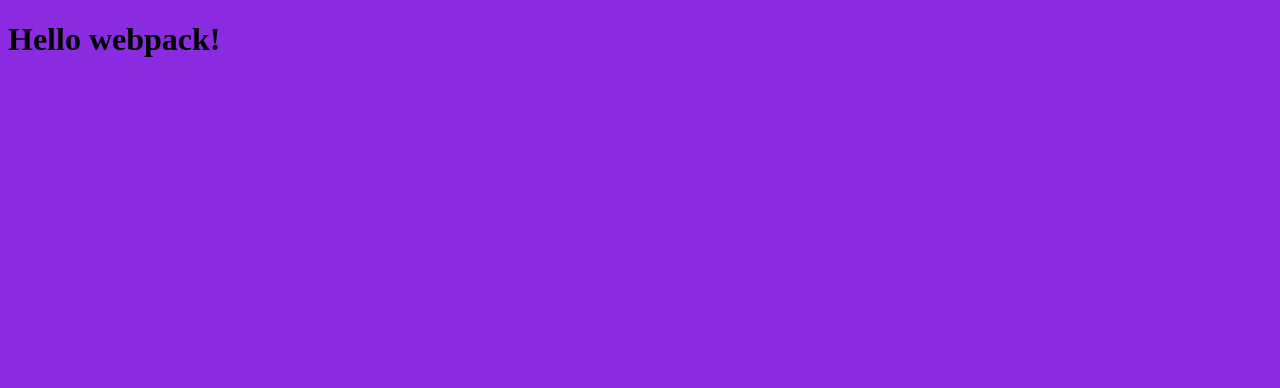
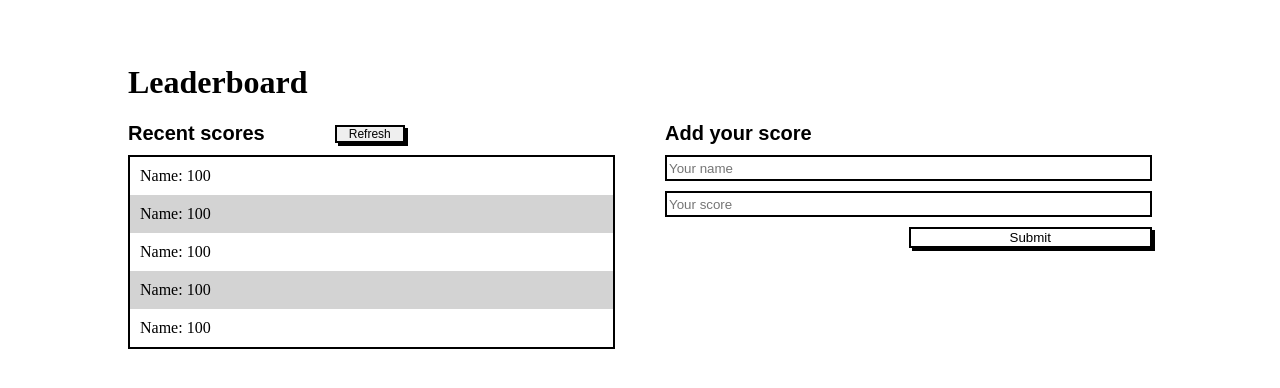
Before and after one commit to AminaBuhari/Leaderboard-, a website built with webpack: page src/index.html in a window 1280 px wide. Built offline with nearby package versions, Linux system fonts and the light colour scheme.

Commit message:
Create leaderboard form

```diff
--- a/src/index.html
+++ b/src/index.html
@@ -3,9 +3,9 @@
   <head>
     <meta charset="UTF-8" />
     <meta name="viewport" content="width=device-width, initial-scale=1.0" />
-    <title>Wbpack Exercise</title>
+    <title>Leaderboard</title>
   </head>
   <body>
-    <h1>Hello webpack!</h1>
+    <h1>Leaderboard</h1>
   </body>
 </html>
--- a/src/index.js
+++ b/src/index.js
@@ -1,10 +1,13 @@
+import form from './modules/form.js';
+import listHolder from './modules/formList.js'
 import './style.css';
 
 function component() {
   const element = document.createElement('div');
+  element.classList.add('container')
 
-  // Lodash, currently included via a script, is required for this line to work
-  element.innerHTML = _.join(['Hello', 'webpack'], ' ');
+  element.appendChild(listHolder());
+  element.appendChild(form());
 
   return element;
 }
--- /dev/null
+++ b/src/modules/form.js
@@ -0,0 +1,31 @@
+export default () => {
+const form = document.createElement('form');
+
+const headerText = document.createElement('h3');
+headerText.classList.add('text-head')
+headerText.innerText = 'Add your score';
+form.appendChild(headerText);
+
+const nameField = document.createElement('input');
+nameField.setAttribute('type', 'text');
+nameField.setAttribute('placeholder', 'Your name')
+nameField.setAttribute('name', 'name');
+nameField.classList.add('name-input')
+form.appendChild(nameField);
+
+const scoreField = document.createElement('input');
+scoreField.setAttribute('type', 'number');
+scoreField.setAttribute('placeholder', 'Your score')
+scoreField.setAttribute('name', 'score');
+scoreField.classList.add('score-input')
+form.appendChild(scoreField);
+
+const button = document.createElement('button');
+button.setAttribute('type', 'number');
+button.classList.add('submit-button');
+button.innerText = 'Submit'
+form.appendChild(button);
+
+return form;
+
+}
--- /dev/null
+++ b/src/modules/formList.js
@@ -0,0 +1,30 @@
+export default () => {
+    const listHolder = document.createElement('div');
+    listHolder.classList.add('list-wrap');
+
+    const listHeading = document.createElement('div')
+    listHeading.classList.add('list-heading')
+
+    const listHeader = document.createElement('h2')
+    listHeader.innerHTML = 'Recent scores'
+    listHeader.classList.add('list-head')
+    listHeading.appendChild(listHeader);
+
+    const refreshButton = document.createElement('button')
+    refreshButton.classList.add('list-button')
+    refreshButton.innerText = 'Refresh'
+    listHeading.appendChild(refreshButton)
+
+    const scoreDetails = document.createElement('ul')
+    scoreDetails.classList.add('scores')
+    scoreDetails.innerHTML = `<li class="score"> Name: 100</li>
+                             <li class="score"> Name: 100</li>
+                             <li class="score"> Name: 100</li>
+                             <li class="score"> Name: 100</li>
+                             <li class="score"> Name: 100</li>`
+
+    listHolder.appendChild(listHeading)
+    listHolder.appendChild(scoreDetails)
+
+    return listHolder;
+}
--- a/src/style.css
+++ b/src/style.css
@@ -1,3 +1,103 @@
+@import url("http://fonts.googleapis.com/css2?family=Inter:wght@100;200;300;400;500;600;700;800;900&display=swap");
+
+:root {
+  --background: white;
+  --lato: 'Lato', sans-serif;
+  --cocogoose: 'COCOGOOSE', sans-serif;
+}
+
 body {
-  background-color: blueviolet;
+  background-color: var(--background);
+  width: 80%;
+  margin: 5% auto;
+
 }
+
+.container {
+  display: flex;
+  justify-content: space-between;
+  gap: 50px;
+  align-items: flex-start;
+
+}
+
+
+/* form style */
+form {
+  display: flex;
+  flex-direction: column;
+  gap: 10px;
+  width: 100%;
+}
+
+.text-head {
+  font-family: var(--cocogoose);
+  font-size: 20px;
+  margin: 0;
+}
+
+input {
+  border: 2px solid black;
+  font-family: var(--cocogoose);
+  height: 20px;
+}
+
+
+.submit-button {
+  background-color: transparent;
+  box-shadow: 3px 3px black;
+  border: 2px solid black;
+  width: 50%;
+  margin-left: auto;
+
+}
+
+
+/* scores style */
+
+.list-wrap {
+  width: 100%;
+}
+.list-heading{
+  display: flex;
+  gap: 70px;
+}
+
+.list-head {
+  font-family: var(--cocogoose);
+  font-size: 20px;
+  margin: 0;
+}
+
+.list-button {
+  padding: 0 2px;
+  width: 70px;
+  height: fit-content;
+  align-self: center;
+  border: 2px solid black;
+  box-shadow: 3px 3px black;
+  font-family: var(--cocogoose);
+  font-size: 12px;
+  /* margin-left: 50px; */
+}
+
+ul {
+  list-style: none;
+  border: 2px solid black;
+  padding: 0;
+  margin: 0;
+  margin-top: 10px;
+}
+
+.scores {
+  display: flex;
+  flex-direction: column;
+}
+
+.score {
+  padding: 10px;
+}
+
+.score:nth-child(even) {
+  background-color: lightgrey;
+}
```
Also changed, not shown: package.json (+7 -7 lines), dist/index.bundle.js, dist/index.html, 1 other file.
